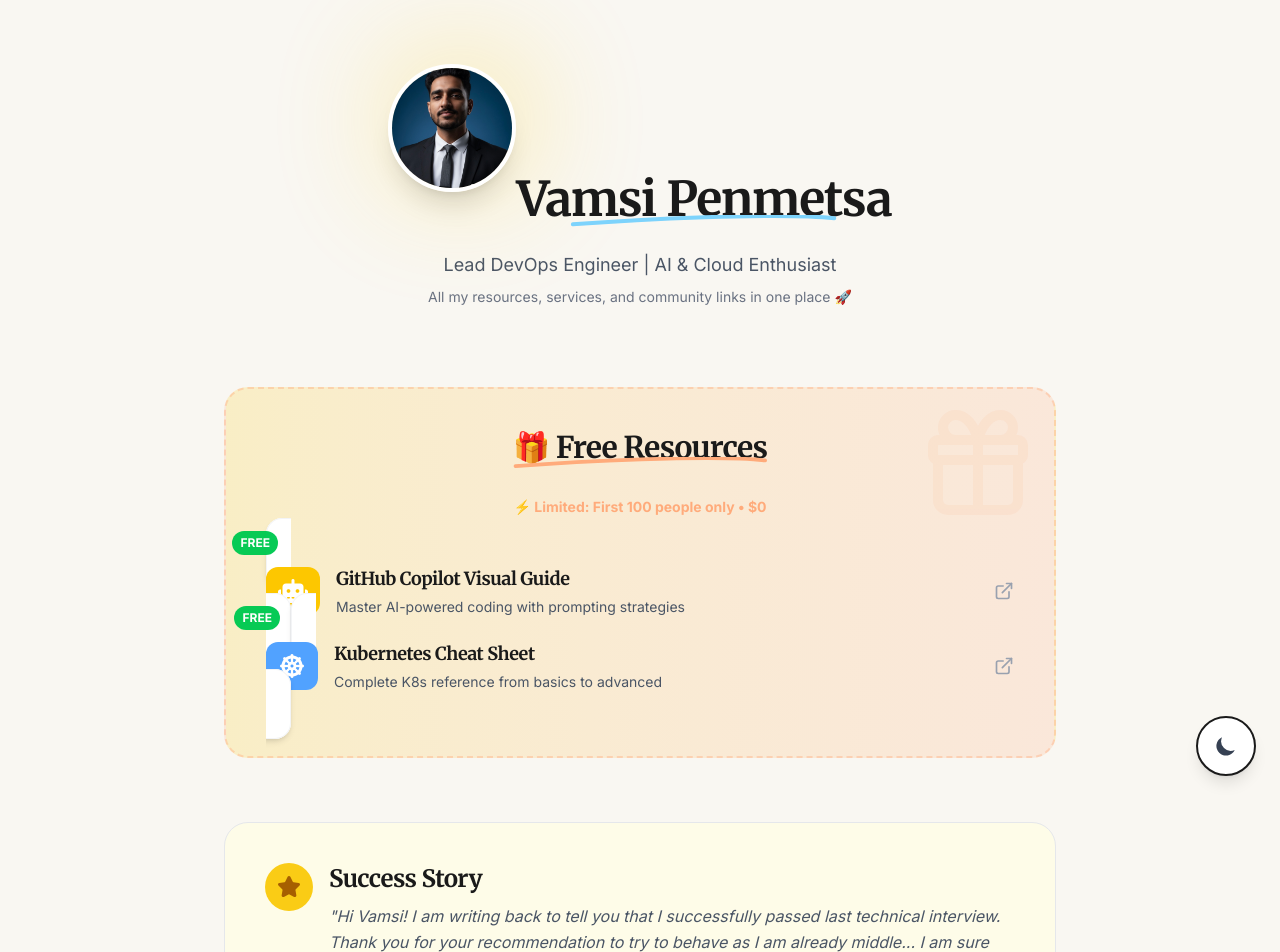
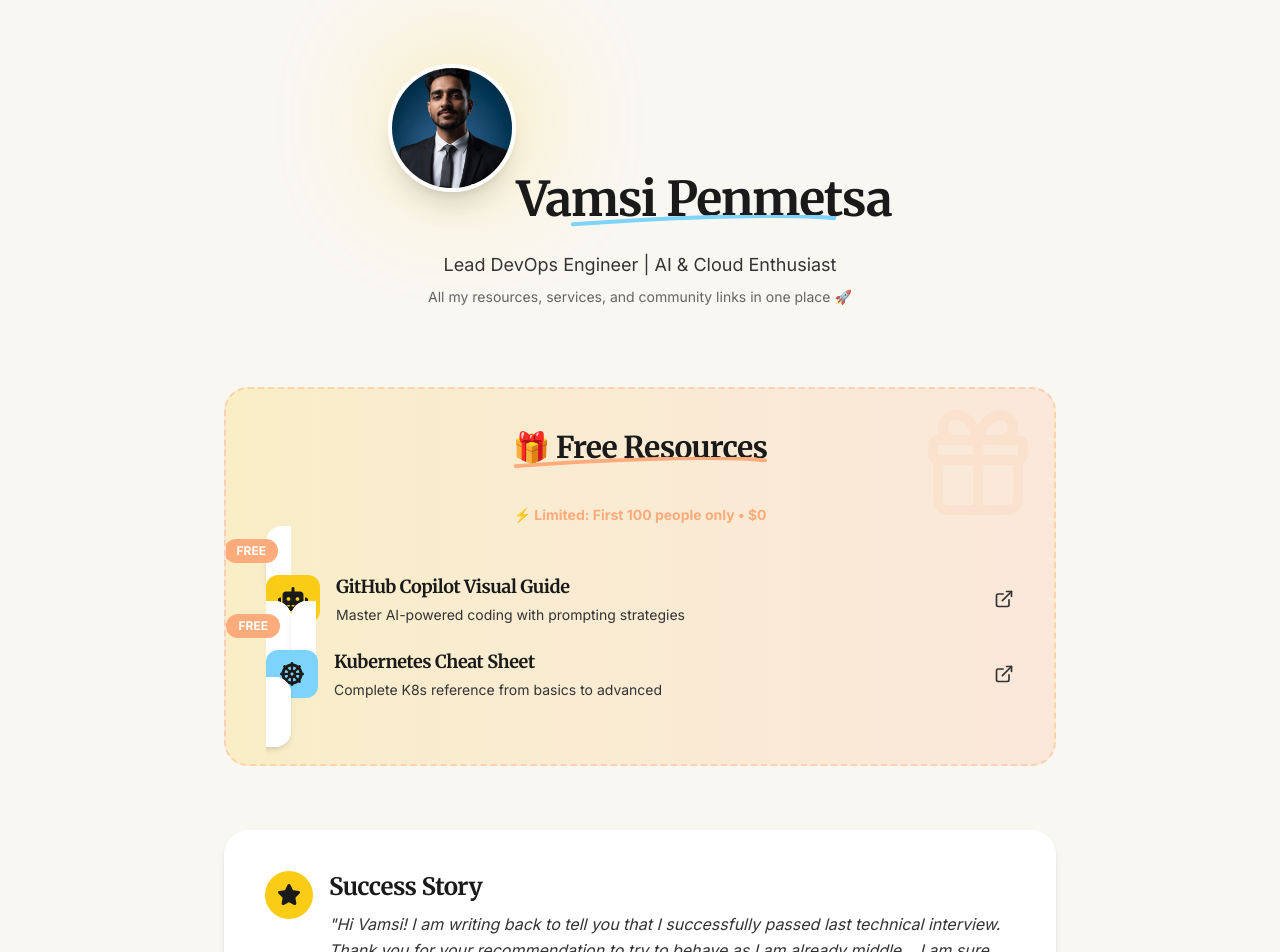
Before and after one commit to vamsipenmetsa/vamsipenmetsa-portfolio, a React (Vite) app: page /vamsipenmetsa-portfolio/links in a window 1280 px wide. Shown: the top 952 px of the page. Built offline with nearby package versions, Linux system fonts and the light colour scheme.

Commit message:
Fix Links page color contrast, fonts, and remove dark mode

```diff
--- a/src/Links.jsx
+++ b/src/Links.jsx
@@ -1,30 +1,14 @@
-import React, { useState, useEffect } from 'react';
+import React from 'react';
 import { ArrowLeft, ExternalLink, Calendar, Mail, Linkedin, Github, BookOpen, Instagram, Users, Award, Gift, Star } from 'lucide-react';
 
 function Links() {
-  const [isDark, setIsDark] = useState(false);
-
-  useEffect(() => {
-    const theme = localStorage.getItem('theme') || 'light';
-    setIsDark(theme === 'dark');
-    if (theme === 'dark') {
-      document.documentElement.classList.add('dark');
-    }
-  }, []);
-
-  const toggleTheme = () => {
-    const newTheme = isDark ? 'light' : 'dark';
-    setIsDark(!isDark);
-    localStorage.setItem('theme', newTheme);
-    document.documentElement.classList.toggle('dark');
-  };
 
   const linkCards = {
     free: [
       {
         href: "https://vamsipenmetsa.gumroad.com/l/ryfhqh",
         icon: "fas fa-robot",
-        bg: "bg-yellow-400",
+        bg: "bg-ali-yellow",
         title: "GitHub Copilot Visual Guide",
         desc: "Master AI-powered coding with prompting strategies",
         badge: "FREE"
@@ -32,7 +16,7 @@ function Links() {
       {
         href: "https://vamsipenmetsa.gumroad.com/l/knioda",
         icon: "fas fa-dharmachakra",
-        bg: "bg-blue-400",
+        bg: "bg-ali-blue",
         title: "Kubernetes Cheat Sheet",
         desc: "Complete K8s reference from basics to advanced",
         badge: "FREE"
@@ -42,14 +26,14 @@ function Links() {
       {
         href: "https://topmate.io/vamsipenmetsa/1755002",
         icon: Calendar,
-        bg: "bg-green-400",
+        bg: "bg-ali-orange",
         title: "1:1 Career Mentorship",
         desc: "Mock interviews & guidance (150+ interviews conducted)"
       },
       {
         href: "https://topmate.io/vamsipenmetsa/1804944?utm_source=public_profile&utm_campaign=vamsipenmetsa",
         icon: Award,
-        bg: "bg-purple-500",
+        bg: "bg-ali-blue-dark",
         title: "Resume Review & Optimisation",
         desc: "Get your resume optimized for Cloud & DevOps roles"
       }
@@ -58,28 +42,28 @@ function Links() {
       {
         href: "https://www.linkedin.com/in/vamsipenmetsa",
         icon: Linkedin,
-        bg: "bg-blue-700",
+        bg: "bg-ali-blue-dark",
         title: "LinkedIn Profile",
         desc: "Professional updates & networking"
       },
       {
         href: "https://github.com/vamsipenmetsa",
         icon: Github,
-        bg: "bg-gray-800 dark:bg-gray-700",
+        bg: "bg-ali-heading",
         title: "GitHub",
         desc: "Open source projects & contributions"
       },
       {
         href: "https://medium.com/@vamsipenmetsa",
         icon: BookOpen,
-        bg: "bg-black dark:bg-gray-900",
+        bg: "bg-ali-heading",
         title: "Medium Blog",
         desc: "Technical articles & insights"
       },
       {
         href: "mailto:vamsivarmapenmatsa@gmail.com",
         icon: Mail,
-        bg: "bg-red-500",
+        bg: "bg-ali-orange",
         title: "Email",
         desc: "vamsivarmapenmatsa@gmail.com"
       }
@@ -88,28 +72,28 @@ function Links() {
       {
         href: "https://linkedin.openinapp.co/groups-13986647",
         icon: Users,
-        bg: "bg-blue-600",
+        bg: "bg-ali-blue",
         title: "DevOps Professionals Group",
         desc: "Join 15,000+ cloud & DevOps professionals"
       },
       {
         href: "https://www.instagram.com/poland_streets",
         icon: Instagram,
-        bg: "bg-pink-600",
+        bg: "bg-ali-orange",
         title: "Poland Streets 📸",
         desc: "Curated street photography (3M+ Views)"
       },
       {
         href: "https://www.instagram.com/international_friends_wawa",
         icon: Instagram,
-        bg: "bg-pink-500",
+        bg: "bg-ali-yellow",
         title: "International Friends Warsaw",
         desc: "Community events & meetups"
       },
       {
         href: "https://www.instagram.com/vamsipenmetsa7",
         icon: Instagram,
-        bg: "bg-gradient-to-r from-purple-500 to-pink-500",
+        bg: "bg-ali-blue-dark",
         title: "Instagram",
         desc: "Personal updates & life"
       }
@@ -121,38 +105,38 @@ function Links() {
       href={href}
       target="_blank"
       rel="noopener noreferrer"
-      className="group bg-white dark:bg-gray-800 rounded-2xl p-6 hover:-translate-y-1 transition-all duration-300 shadow-md hover:shadow-xl border border-gray-100 dark:border-gray-700 relative overflow-hidden"
+      className="group bg-white rounded-2xl p-6 hover:-translate-y-1 transition-all duration-300 shadow-md hover:shadow-xl border border-white relative overflow-hidden"
     >
       {badge && (
-        <span className="absolute top-3 right-3 bg-green-500 text-white text-xs font-bold px-2 py-1 rounded-full z-10 animate-pulse">
+        <span className="absolute top-3 right-3 bg-ali-orange text-white text-xs font-bold px-3 py-1 rounded-full z-10 animate-pulse">
           {badge}
         </span>
       )}
       <div className="flex items-center gap-4">
         <div className={`${bg} rounded-xl p-3 flex items-center justify-center min-w-[52px] group-hover:scale-110 transition-transform duration-300`}>
           {iconClass ? (
-            <i className={`${iconClass} text-2xl text-white`}></i>
+            <i className={`${iconClass} text-2xl text-ali-heading`}></i>
           ) : (
-            <Icon className="text-white" size={24} />
+            <Icon className="text-ali-heading" size={24} />
           )}
         </div>
         <div className="flex-1 min-w-0">
-          <h3 className="font-serif font-bold text-lg text-ali-heading dark:text-gray-100 group-hover:text-ali-orange transition-colors">
+          <h3 className="font-serif font-bold text-lg text-ali-heading group-hover:text-ali-orange transition-colors">
             {title}
           </h3>
-          <p className="text-sm text-gray-600 dark:text-gray-400 font-sans mt-1 leading-snug">
+          <p className="text-sm text-ali-text font-sans mt-1 leading-snug">
             {desc}
           </p>
         </div>
-        <ExternalLink className="text-gray-400 group-hover:text-ali-orange transition-colors ml-2 flex-shrink-0" size={20} />
+        <ExternalLink className="text-ali-text group-hover:text-ali-orange transition-colors ml-2 flex-shrink-0" size={20} />
       </div>
     </a>
   );
 
   const SectionHeader = ({ emoji, title, accent }) => (
-    <div className="text-center mb-6">
+    <div className="text-center mb-8">
       <div className="inline-block">
-        <h2 className={`text-3xl font-serif font-bold text-ali-heading dark:text-gray-100 mb-2 relative inline-block`}>
+        <h2 className="text-3xl font-serif font-bold text-ali-heading mb-2 relative inline-block">
           {emoji} {title}
           <svg className={`absolute w-full h-3 -bottom-1 left-0 ${accent}`} viewBox="0 0 200 9" fill="none" xmlns="http://www.w3.org/2000/svg">
             <path d="M2.00025 7.00001C45.9184 3.66668 156.667 -2.33332 198.001 2.50001" stroke="currentColor" strokeWidth="3" strokeLinecap="round" />
@@ -163,7 +147,7 @@ function Links() {
   );
 
   return (
-    <div className="min-h-screen bg-ali-cream dark:bg-gray-900 text-ali-text selection:bg-ali-orange selection:text-white">
+    <div className="min-h-screen bg-ali-cream text-ali-text selection:bg-ali-orange selection:text-white">
 
       {/* Hero Profile Section */}
       <section className="pt-16 pb-12 px-4 sm:px-6 lg:px-8 max-w-4xl mx-auto">
@@ -173,17 +157,17 @@ function Links() {
             <img
               src="./vamsi-profile.jpg"
               alt="Vamsi Penmetsa"
-              className="w-32 h-32 rounded-full border-4 border-white dark:border-gray-700 shadow-xl mx-auto object-cover object-[center_20%] relative z-10"
+              className="w-32 h-32 rounded-full border-4 border-white shadow-xl mx-auto object-cover object-[center_20%] relative z-10"
             />
           </div>
-          <h1 className="text-4xl md:text-5xl font-serif font-bold text-ali-heading dark:text-gray-100 mb-3 relative inline-block">
+          <h1 className="text-4xl md:text-5xl font-serif font-bold text-ali-heading mb-3 relative inline-block">
             Vamsi Penmetsa
             <svg className="absolute w-full h-3 -bottom-1 left-0 text-ali-blue" viewBox="0 0 200 9" fill="none" xmlns="http://www.w3.org/2000/svg">
               <path d="M2.00025 7.00001C45.9184 3.66668 156.667 -2.33332 198.001 2.50001" stroke="currentColor" strokeWidth="3" strokeLinecap="round" />
             </svg>
           </h1>
-          <p className="text-lg text-gray-600 dark:text-gray-300 mt-4 font-sans">Lead DevOps Engineer | AI & Cloud Enthusiast</p>
-          <p className="text-sm text-gray-500 dark:text-gray-400 mt-2 font-sans max-w-2xl mx-auto">
+          <p className="text-lg text-ali-text mt-4 font-sans">Lead DevOps Engineer | AI & Cloud Enthusiast</p>
+          <p className="text-sm text-ali-text mt-2 font-sans max-w-2xl mx-auto opacity-75">
             All my resources, services, and community links in one place 🚀
           </p>
         </div>
@@ -194,13 +178,13 @@ function Links() {
 
         {/* FREE RESOURCES */}
         <section>
-          <div className="bg-gradient-to-r from-ali-yellow/20 to-ali-orange/20 dark:from-yellow-900/20 dark:to-orange-900/20 rounded-3xl p-8 md:p-10 border-2 border-dashed border-ali-orange/40 relative overflow-hidden">
+          <div className="bg-gradient-to-r from-ali-yellow/20 to-ali-orange/20 rounded-3xl p-8 md:p-10 border-2 border-dashed border-ali-orange/40 relative overflow-hidden">
             <div className="absolute top-4 right-4">
               <Gift className="text-ali-orange opacity-10" size={120} />
             </div>
             <div className="relative z-10">
               <SectionHeader emoji="🎁" title="Free Resources" accent="text-ali-orange" />
-              <p className="text-center text-sm font-bold text-ali-orange dark:text-orange-400 mb-6">
+              <p className="text-center text-sm font-bold text-ali-orange mb-6">
                 ⚡ Limited: First 100 people only • $0
               </p>
               <div className="space-y-4">
@@ -213,23 +197,23 @@ function Links() {
         </section>
 
         {/* SUCCESS STORY */}
-        <section className="bg-yellow-50 dark:bg-gray-800 rounded-3xl p-8 md:p-10 border border-gray-200 dark:border-gray-700">
+        <section className="bg-white rounded-3xl p-8 md:p-10 border border-white shadow-md">
           <div className="flex items-start gap-4 mb-6">
             <div className="bg-ali-yellow rounded-full p-3 flex-shrink-0">
-              <Star className="text-yellow-700" size={24} fill="currentColor" />
+              <Star className="text-ali-heading" size={24} fill="currentColor" />
             </div>
             <div>
-              <h3 className="text-2xl font-serif font-bold text-ali-heading dark:text-gray-100 mb-2">Success Story</h3>
-              <blockquote className="text-gray-600 dark:text-gray-300 italic leading-relaxed font-sans">
+              <h3 className="text-2xl font-serif font-bold text-ali-heading mb-2">Success Story</h3>
+              <blockquote className="text-ali-text italic leading-relaxed font-sans">
                 "Hi Vamsi! I am writing back to tell you that I successfully passed last technical interview. Thank you for your recommendation to try to behave as I am already middle... I am sure there's a lot of work ahead, but I am so excited and grateful!"
               </blockquote>
               <div className="mt-4 flex items-center gap-3">
-                <div className="w-10 h-10 bg-ali-blue rounded-full flex items-center justify-center text-white font-bold">
+                <div className="w-10 h-10 bg-ali-blue rounded-full flex items-center justify-center text-ali-heading font-bold">
                   M
                 </div>
                 <div>
-                  <p className="font-bold text-ali-heading dark:text-gray-100 text-sm">Mariia</p>
-                  <p className="text-xs text-gray-500 dark:text-gray-400">Aspiring DevOps Engineer</p>
+                  <p className="font-bold text-ali-heading text-sm">Mariia</p>
+                  <p className="text-xs text-ali-text opacity-75">Aspiring DevOps Engineer</p>
                 </div>
                 <a href="https://topmate.io/vamsipenmetsa/1755002" target="_blank" rel="noopener noreferrer" className="ml-auto text-xs font-bold text-ali-blue-dark hover:underline">
                   Read full story →
@@ -273,30 +257,13 @@ function Links() {
         <div className="text-center pt-8">
           <a
             href="/vamsipenmetsa-portfolio"
-            className="inline-flex items-center gap-2 px-8 py-3 rounded-full border-2 border-ali-heading dark:border-gray-400 text-ali-heading dark:text-gray-200 hover:bg-ali-heading hover:text-white dark:hover:bg-gray-700 transition-all duration-300 shadow-md hover:shadow-lg font-sans font-medium"
+            className="inline-flex items-center gap-2 px-8 py-3 rounded-full border-2 border-ali-heading text-ali-heading hover:bg-ali-heading hover:text-white transition-all duration-300 shadow-md hover:shadow-lg font-sans font-medium"
           >
             <ArrowLeft size={20} />
             <span>Back to Portfolio</span>
           </a>
         </div>
       </div>
-
-      {/* Theme Toggle */}
-      <button
-        onClick={toggleTheme}
-        className="fixed bottom-6 right-6 p-4 bg-white dark:bg-gray-800 rounded-full shadow-lg border-2 border-ali-heading dark:border-gray-400 hover:scale-110 transition-all duration-300 z-50"
-        aria-label="Toggle theme"
-      >
-        {isDark ? (
-          <svg className="w-6 h-6 text-yellow-400" fill="currentColor" viewBox="0 0 20 20">
-            <path fillRule="evenodd" d="M10 2a1 1 0 011 1v1a1 1 0 11-2 0V3a1 1 0 011-1zm4 8a4 4 0 11-8 0 4 4 0 018 0zm-.464 4.95l.707.707a1 1 0 001.414-1.414l-.707-.707a1 1 0 00-1.414 1.414zm2.12-10.607a1 1 0 010 1.414l-.706.707a1 1 0 11-1.414-1.414l.707-.707a1 1 0 011.414 0zM17 11a1 1 0 100-2h-1a1 1 0 100 2h1zm-7 4a1 1 0 011 1v1a1 1 0 11-2 0v-1a1 1 0 011-1zM5.05 6.464A1 1 0 106.465 5.05l-.708-.707a1 1 0 00-1.414 1.414l.707.707zm1.414 8.486l-.707.707a1 1 0 01-1.414-1.414l.707-.707a1 1 0 011.414 1.414zM4 11a1 1 0 100-2H3a1 1 0 000 2h1z" clipRule="evenodd" />
-          </svg>
-        ) : (
-          <svg className="w-6 h-6 text-gray-700" fill="currentColor" viewBox="0 0 20 20">
-            <path d="M17.293 13.293A8 8 0 016.707 2.707a8.001 8.001 0 1010.586 10.586z" />
-          </svg>
-        )}
-      </button>
     </div>
   );
 }
```
Also changed, not shown: src/index.css (+0 -7 lines).
